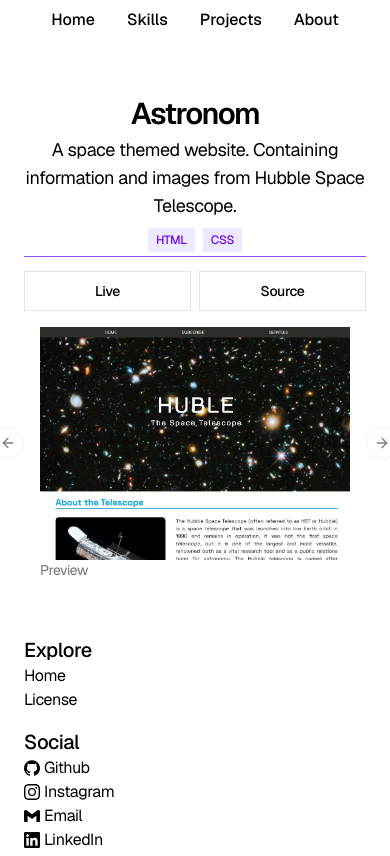
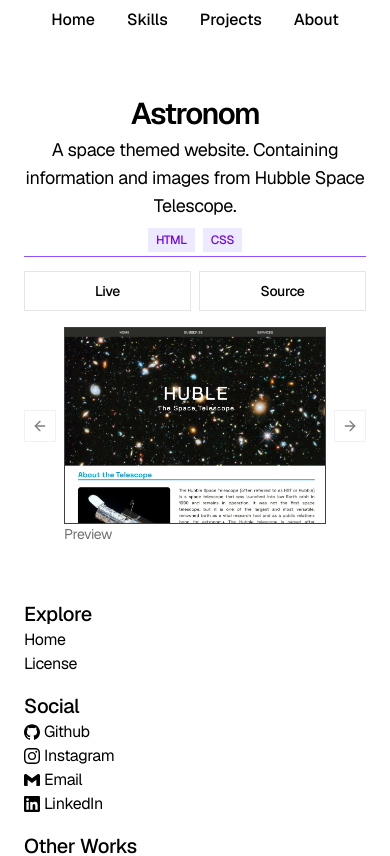
Before and after one commit to RMalik777/porto, a Next.js app: page /project/astronom in a window 390 px wide. Shown: the top 856 px of the page. Built offline with nearby package versions, Linux system fonts and the light colour scheme.

Commit message:
style: adjust carousel

```diff
--- a/app/project/[slug]/page.tsx
+++ b/app/project/[slug]/page.tsx
@@ -80,7 +80,7 @@ export default async function Page({ params }: Readonly<{ params: Promise<{ slug
 							</Button>
 						</div>
 						<p className="text-left">{post.longdesc}</p>
-						<figure className="px-4 sm:px-0">
+						<figure className="px-10 md:px-4 lg:px-0">
 							<Carousel
 								opts={{
 									align: "center",
@@ -97,7 +97,7 @@ export default async function Page({ params }: Readonly<{ params: Promise<{ slug
 												width={1920}
 												height={1080}
 												loading="eager"
-												className="h-auto w-full"
+												className="h-auto w-full border border-neutral-700 dark:border-neutral-300"
 											/>
 										</CarouselItem>
 									))}
--- a/components/ui/carousel.tsx
+++ b/components/ui/carousel.tsx
@@ -186,9 +186,9 @@ const CarouselPrevious = React.forwardRef<HTMLButtonElement, React.ComponentProp
 				variant={variant}
 				size={size}
 				className={cn(
-					"absolute h-8 w-8 rounded-full",
+					"absolute h-8 w-8 lg:h-10 lg:w-10",
 					orientation === "horizontal"
-						? "top-1/2 -left-12 -translate-y-1/2"
+						? "top-1/2 -left-10 -translate-y-1/2 md:-left-12 lg:-left-14"
 						: "-top-12 left-1/2 -translate-x-1/2 rotate-90",
 					className,
 				)}
@@ -196,7 +196,7 @@ const CarouselPrevious = React.forwardRef<HTMLButtonElement, React.ComponentProp
 				onClick={scrollPrev}
 				{...props}
 			>
-				<ArrowLeft className="h-4 w-4" />
+				<ArrowLeft className="h-4 w-4 lg:h-6 lg:w-6" />
 				<span className="sr-only">Previous slide</span>
 			</Button>
 		);
@@ -214,9 +214,9 @@ const CarouselNext = React.forwardRef<HTMLButtonElement, React.ComponentProps<ty
 				variant={variant}
 				size={size}
 				className={cn(
-					"absolute h-8 w-8 rounded-full",
+					"absolute h-8 w-8 lg:h-10 lg:w-10",
 					orientation === "horizontal"
-						? "top-1/2 -right-12 -translate-y-1/2"
+						? "top-1/2 -right-10 -translate-y-1/2 md:-right-12 lg:-right-14"
 						: "-bottom-12 left-1/2 -translate-x-1/2 rotate-90",
 					className,
 				)}
@@ -224,7 +224,7 @@ const CarouselNext = React.forwardRef<HTMLButtonElement, React.ComponentProps<ty
 				onClick={scrollNext}
 				{...props}
 			>
-				<ArrowRight className="h-4 w-4" />
+				<ArrowRight className="h-4 w-4 lg:h-6 lg:w-6" />
 				<span className="sr-only">Next slide</span>
 			</Button>
 		);
```
